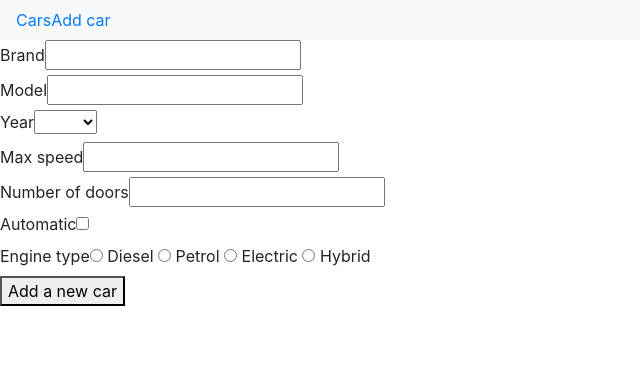
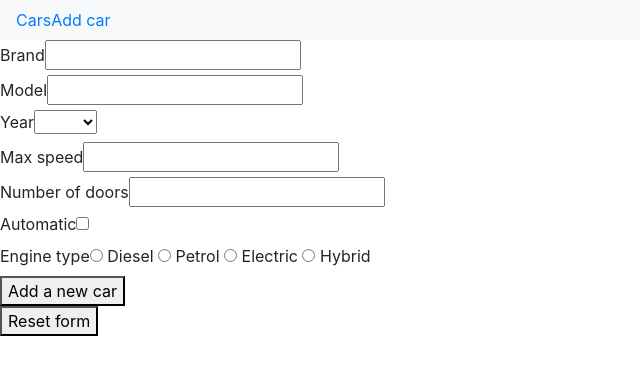
Before and after one commit to vukkapor/cars-app-vue, a Vue app: page /add in a window 1280 px wide. Shown: the top 374 px of the page, without its empty margins (0-640 px from the left). Built offline with nearby package versions, Linux system fonts and the light colour scheme.

Commit message:
Reset form

```diff
--- a/src/components/AddCar.vue
+++ b/src/components/AddCar.vue
@@ -67,6 +67,9 @@
         <button type="submit">Add a new car</button>
       </div>
     </form>
+    <div>
+      <button @click="resetForm()">Reset form</button>
+    </div>
   </div>
 </template>
 
@@ -90,6 +93,10 @@ export default {
         .catch(e => {
           alert(e);
         });
+    },
+
+    resetForm() {
+      this.newCar = { isAutomatic: false, maxSpeed: 0, numberOfDoors: 0 };
     }
   }
 };
```
